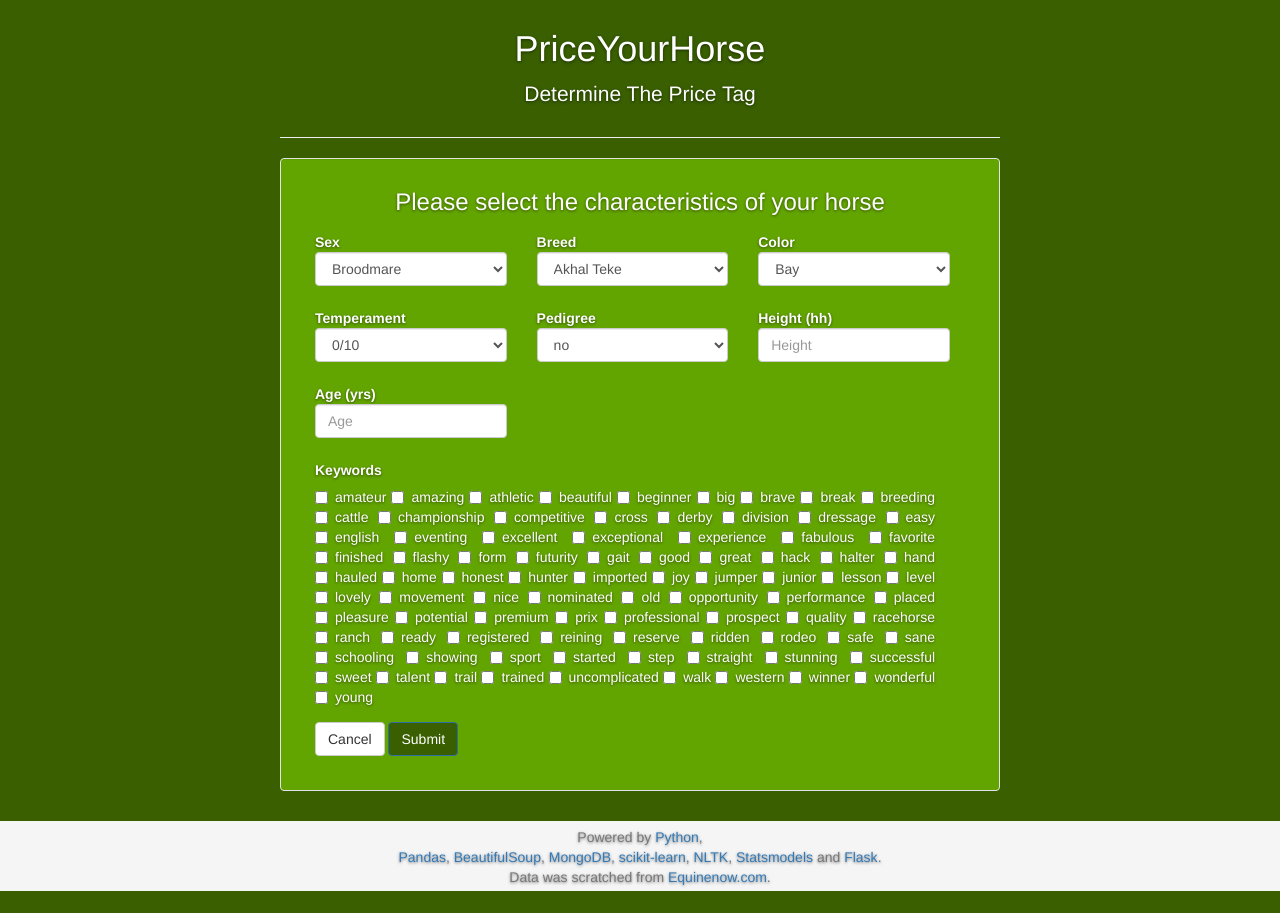
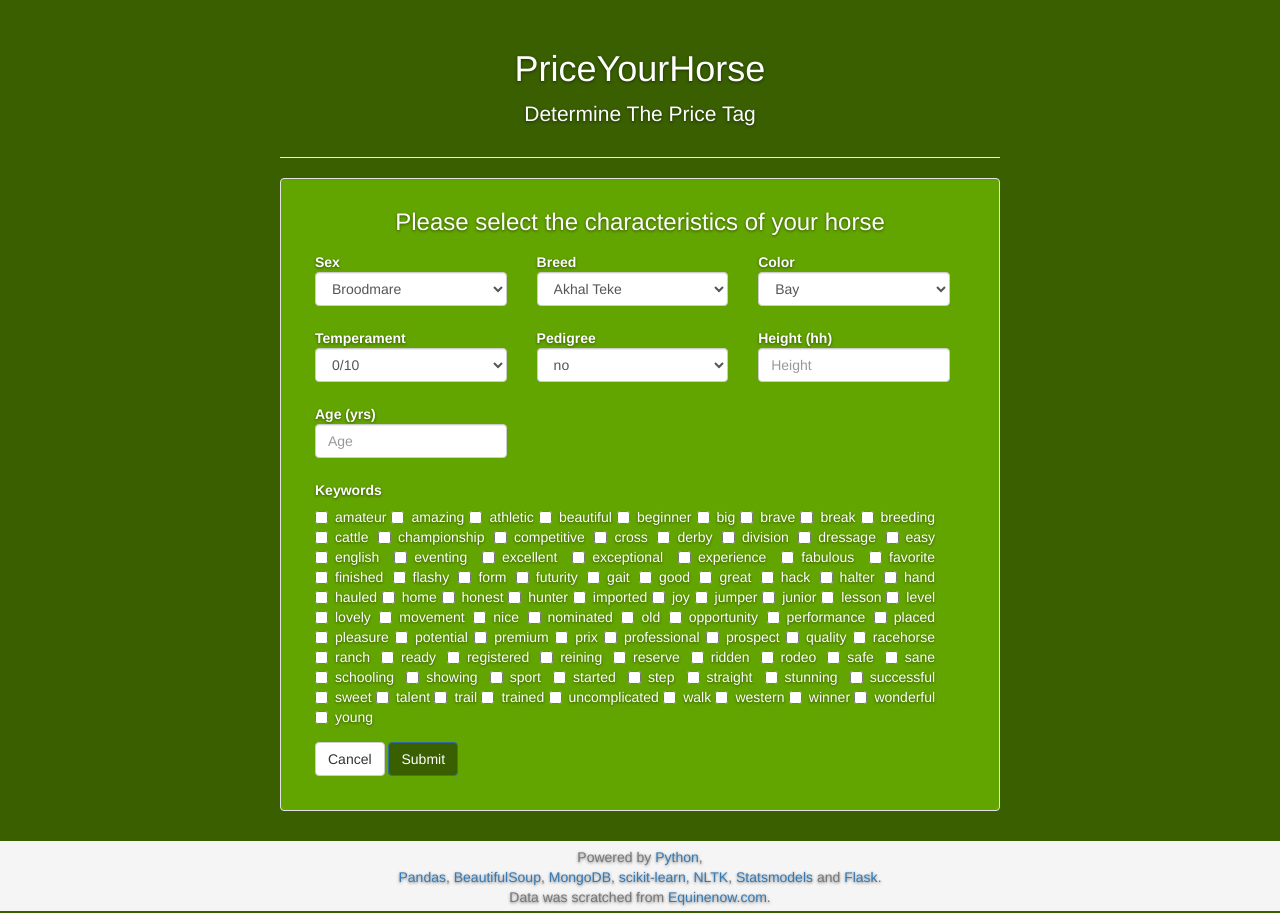
Before and after one commit to guetgs/PriceYourHorse, a Flask app: page /submit in a window 1280 px wide. Shown: the part 51-964 px from the top of the page. Before the commit the page ends 942 px from the top, so only its background shows below. Run offline with Flask 2, Linux system fonts and the light colour scheme; parts of the project's set-up code (start-up, migrations or seed data) failed here and were passed over; some libraries are stand-ins or nearby versions.

Commit message:
Custom Stylesheet

```diff
--- a/Web_App/static/css/my.css
+++ b/Web_App/static/css/my.css
@@ -12,9 +12,15 @@
   color: #395F00;
 }
 
-h2, h3, .page-header, .footer {
+h2, h3, .footer {
   text-align: center;
   margin-top: 20px;
+}
+
+.page-header {
+  text-align: center;
+  padding-top: 20px;
+  margin-top: 0px
 }
 
 .inline {
@@ -34,6 +40,18 @@ body {
   color: #fff;
   text-align: justify;
   text-shadow: 0 1px 3px rgba(0,0,0,.5);
+}
+
+.header-img {
+  float: right;
+  margin-left: 10px;
+  height: 148px;
+}
+
+@media (min-width:560px) {
+  .header-img {
+    margin-left: -123px;
+  }
 }
 
 @media (min-width:1200px) {
```
Also changed, not shown: Web_App/static/15-09-DS-SF-3468_small.jpg (deleted), Web_App/static/pferd.ico (deleted).
